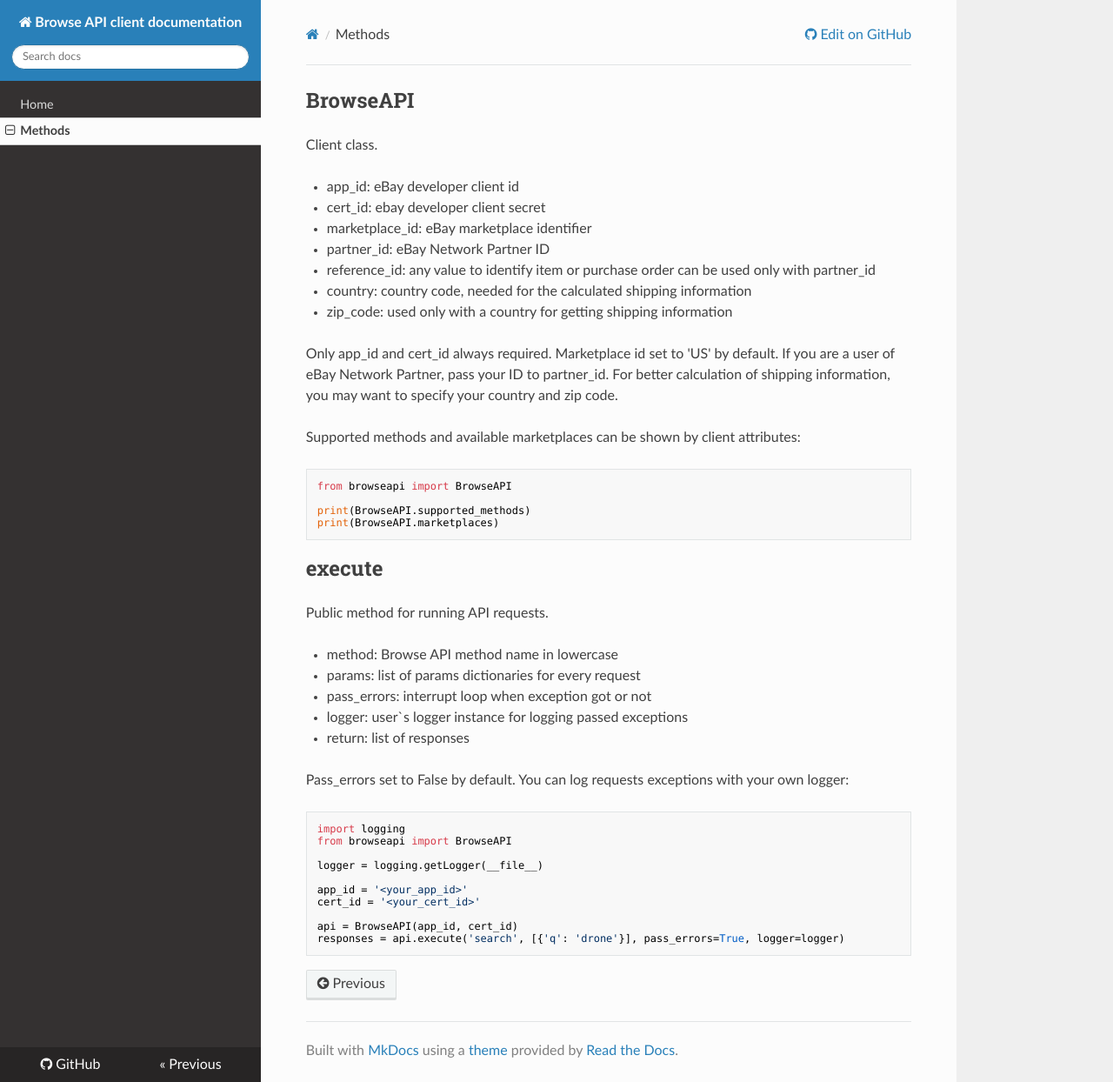
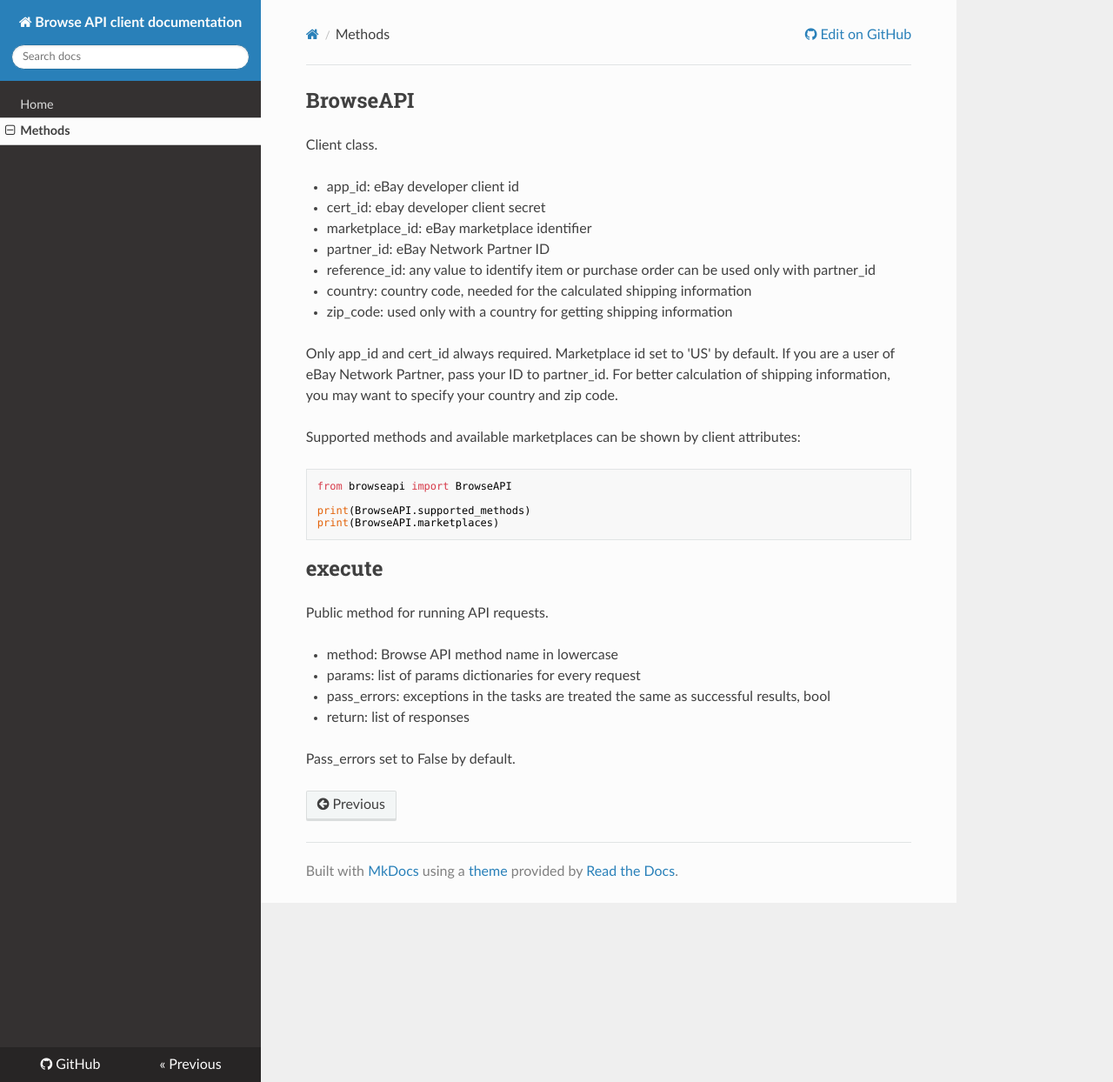
Before and after one commit to AverHLV/browseapi, an MkDocs documentation site: the page built from docs/methods.md, in a window 1280 px wide and 1244 px high. Shown: the whole window at 87% size. Built offline with MkDocs 1.6.1, drawn with Linux system fonts in a browser that asks for light colours; nearby versions of some CDN libraries.

Commit message:
Docs update

````diff
--- a/docs/methods.md
+++ b/docs/methods.md
@@ -27,21 +27,7 @@ Public method for running API requests.
 
 * method: Browse API method name in lowercase
 * params: list of params dictionaries for every request
-* pass_errors: interrupt loop when exception got or not
-* logger: user`s logger instance for logging passed exceptions
+* pass_errors: exceptions in the tasks are treated the same as successful results, bool
 * return: list of responses
 
-Pass_errors set to False by default. You can log requests exceptions
-with your own logger:
-```python
-import logging
-from browseapi import BrowseAPI
-
-logger = logging.getLogger(__file__)
-
-app_id = '<your_app_id>'
-cert_id = '<your_cert_id>'
-
-api = BrowseAPI(app_id, cert_id)
-responses = api.execute('search', [{'q': 'drone'}], pass_errors=True, logger=logger)
-```
+Pass_errors set to False by default.
````
